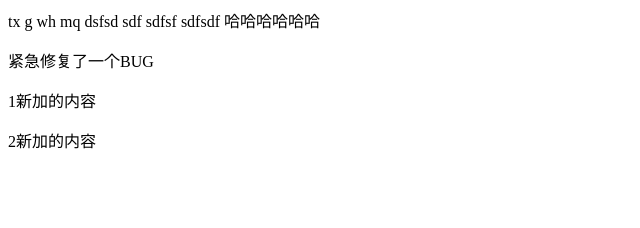
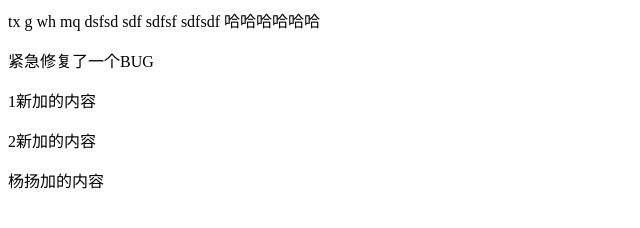
Before and after one commit to meixincheng/demo, a plain HTML site: page index.html in a window 1280 px wide. Shown: the whole page, without its empty margins (0-640 px from the left). Drawn offline with Linux system fonts and the light colour scheme.

Commit message:
洋洋家的内容

```diff
--- a/index.html
+++ b/index.html
@@ -12,5 +12,5 @@ sdfsdf
 <p>紧急修复了一个BUG</P>
 <p>1新加的内容</p>
 <p>2新加的内容</p>
-
+杨扬加的内容
 </html>
```
